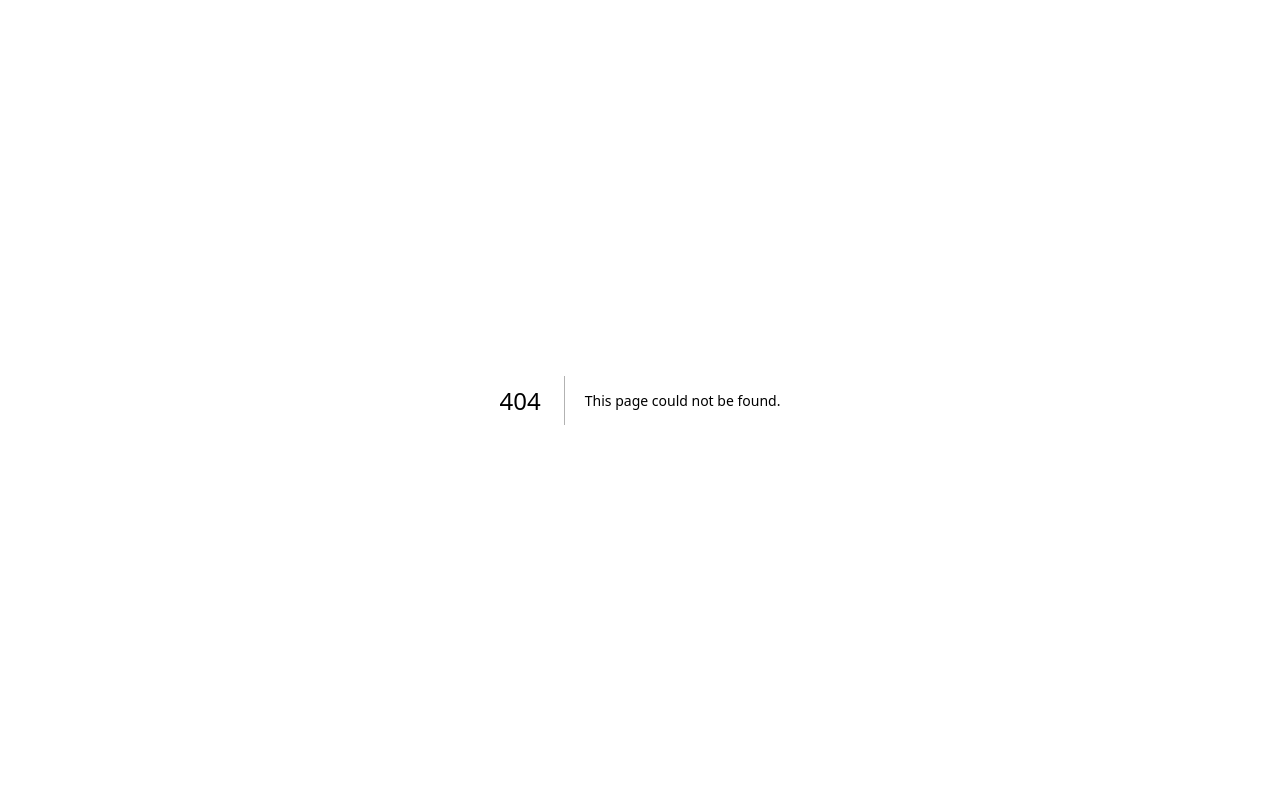
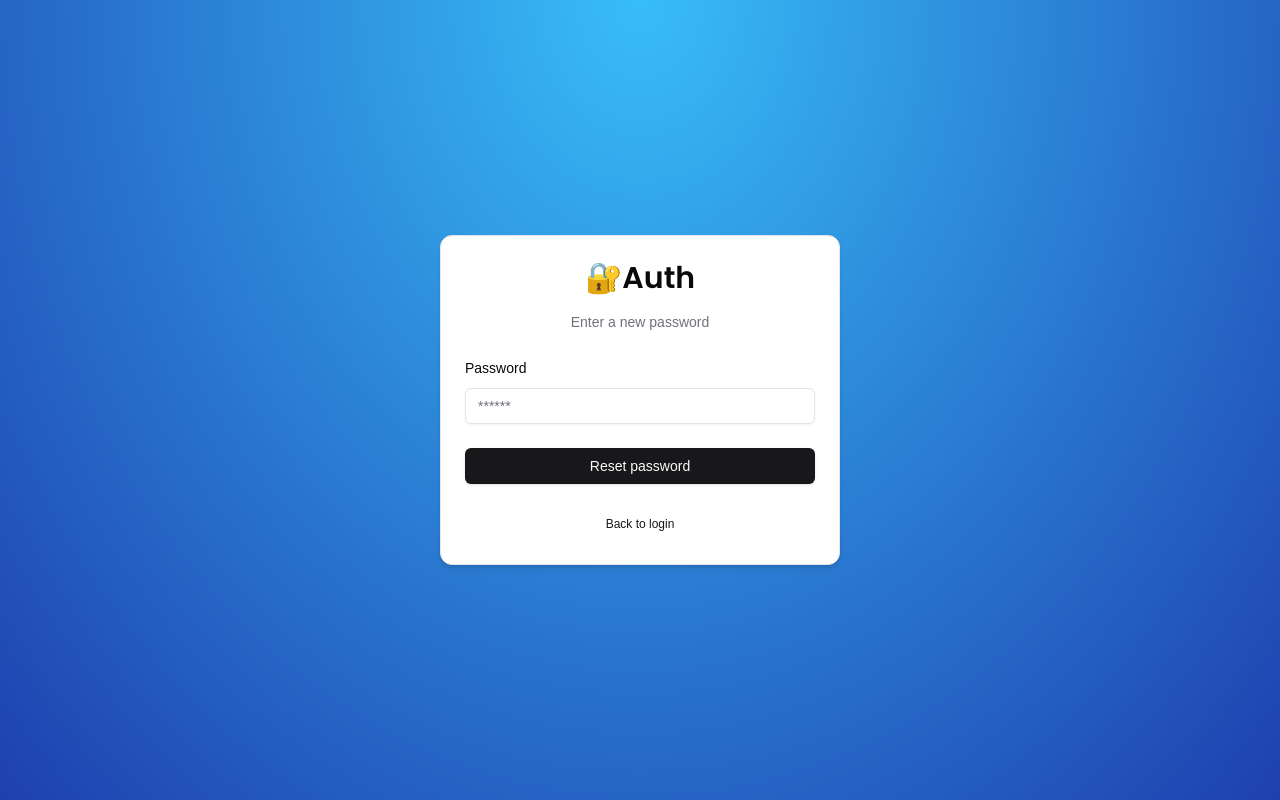
Before and after one commit to MykhailoZykov/auth, a Next.js app: page /auth/new-password in a window 1280 px wide. Before the commit this address had no page. Built offline with nearby package versions, Linux system fonts and the light colour scheme.

Commit message:
reset password form finished

```diff
--- /dev/null
+++ b/actions/new-password.ts
@@ -0,0 +1,44 @@
+"use server";
+
+import bcrypt from "bcryptjs";
+import { getPasswordResetTokenByToken } from "@/data/password-reset-token";
+import { getUserByEmail } from "@/data/user";
+import { NewPasswordSchema } from "@/schemas";
+import * as z from "zod";
+import { db } from "@/lib/db";
+
+export const newPassword = async (
+  values: z.infer<typeof NewPasswordSchema>,
+  token?: string | null
+) => {
+  if (!token) return { error: "Missing token!" };
+
+  const validatedFields = NewPasswordSchema.safeParse(values);
+
+  if (!validatedFields.success) return { error: "Invalid fields!" };
+
+  const { password } = validatedFields.data;
+
+  const existingToken = await getPasswordResetTokenByToken(token);
+
+  if (!existingToken) return { error: "Invalid token!" };
+
+  const hasExpired = new Date(existingToken.expires) < new Date();
+  if (hasExpired) return { error: "Token has expired!" };
+
+  const existingUser = await getUserByEmail(existingToken.email);
+
+  if (!existingUser) return { error: "Email does not exist!" };
+
+  const hashedPassword = await bcrypt.hash(password, 10);
+
+  await db.user.update({
+    where: { id: existingUser.id },
+    data: { password: hashedPassword },
+  });
+
+  await db.passwordResetToken.delete({
+    where: { id: existingToken.id },
+  });
+  return { success: "Password updated!" };
+};
--- /dev/null
+++ b/app/auth/new-password/page.tsx
@@ -0,0 +1,9 @@
+import { NewPasswordForm } from "@/components/auth/new-password-form";
+
+const NewPasswordPage = () => {
+    return (
+      <NewPasswordForm />
+     );
+}
+
+export default NewPasswordPage;
--- /dev/null
+++ b/components/auth/new-password-form.tsx
@@ -0,0 +1,94 @@
+"use client";
+
+import * as z from "zod";
+import { useForm } from "react-hook-form";
+import { useState, useTransition } from "react";
+import { zodResolver } from "@hookform/resolvers/zod";
+import { NewPasswordSchema } from "@/schemas";
+import { Input } from "../ui/input";
+import {
+  Form,
+  FormControl,
+  FormField,
+  FormItem,
+  FormLabel,
+  FormMessage,
+} from "@/components/ui/form";
+
+import { CardWrapper } from "@/components/auth/card-wrapper";
+import { Button } from "@/components/ui/button";
+import { FormError } from "@/components/form-error";
+import { FormSuccess } from "@/components/form-success";
+import { newPassword } from "@/actions/new-password";
+import { useSearchParams } from "next/navigation";
+
+export const NewPasswordForm = () => {
+  const searchParams = useSearchParams();
+const token = searchParams.get("token");
+
+
+  const [error, setError] = useState<string | undefined>("");
+  const [success, setSuccess] = useState<string | undefined>("");
+  const [isPending, startTransition] = useTransition();
+
+  const form = useForm<z.infer<typeof NewPasswordSchema>>({
+    resolver: zodResolver(NewPasswordSchema),
+    defaultValues: {
+      password: "",
+          },
+  });
+
+  const onSubmit = (values: z.infer<typeof NewPasswordSchema>) => {
+    setError("");
+    setSuccess("");
+
+    startTransition(() => {
+      newPassword(values, token).then((data) => {
+        if (data) {
+          setError(data?.error);
+          setSuccess(data?.success);
+        } else {
+          setError("An unexpected error occurred.");
+        }
+      });
+    });
+  };
+
+  return (
+    <CardWrapper
+      headerLabel="Enter a new password"
+      backButtonLabel="Back to login"
+      backButtonHref="/auth/login"
+    >
+      <Form {...form}>
+        <form onSubmit={form.handleSubmit(onSubmit)} className="space-y-6">
+          <div className="space-y-4">
+            <FormField
+              control={form.control}
+              name="password"
+              render={({ field }) => (
+                <FormItem>
+                  <FormLabel>Password</FormLabel>
+                  <FormControl>
+                    <Input
+                      {...field}
+                      disabled={isPending}
+                      placeholder="******"
+                      type="password"
+                    />
+                  </FormControl>
+                  <FormMessage />
+                </FormItem>
+              )}
+            />
+          </div>
+          <FormError message={error} />
+          <FormSuccess message={success} />
+          <Button type="submit" className="w-full" disabled={isPending}>
+            Reset password
+          </Button>
+        </form>
+      </Form>
+    </CardWrapper>
+  );
+};
--- a/lib/mail.ts
+++ b/lib/mail.ts
@@ -3,7 +3,7 @@
 const resend = new Resend(process.env.RESEND_API_KEY);
 
 export const sendPasswordResetEmail = async (email: string, token: string) => {
-  const resetLink = `http://localhost:3000/auth/new-verification?token=${token}`;
+  const resetLink = `http://localhost:3000/auth/new-password?token=${token}`;
 
   await resend.emails.send({
     from: "onboarding@resend.dev",
--- a/routes.ts
+++ b/routes.ts
@@ -5,6 +5,7 @@
   "/auth/register",
   "/auth/error",
   "/auth/reset",
+  "/auth/new-password"
 ];
 
 export const apiAuthPrefix = "/api/auth";
--- a/schemas/index.ts
+++ b/schemas/index.ts
@@ -1,4 +1,10 @@
 import * as z from "zod";
+
+export const NewPasswordSchema = z.object({
+  password: z.string().min(6,{
+    message: "At least 6 characters required",
+  }),
+});
 
 export const ResetSchema = z.object({
   email: z.string().email({
```
